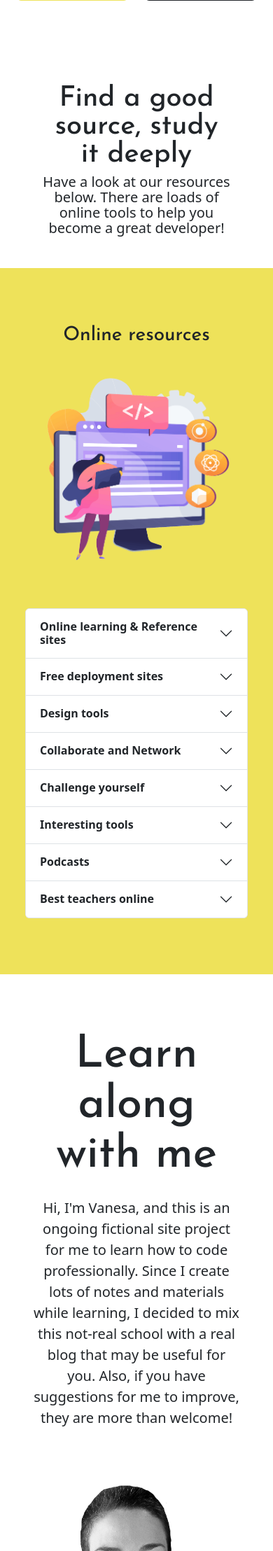
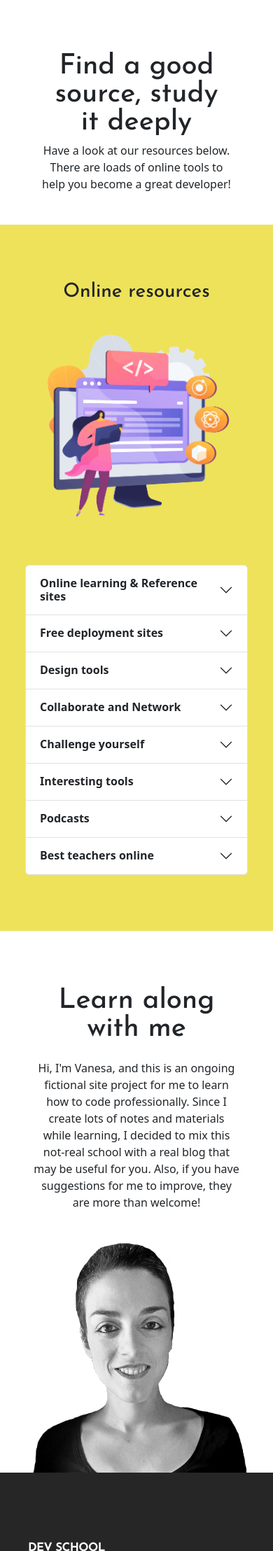
Before and after one commit to vanesascode/devschool-vanesascode, a Flask app: page / in a window 390 px wide. Shown: the part 4284-6500 px from the top of the page at 70% size. Run offline with Flask 3, Linux system fonts and the light colour scheme; some libraries are stand-ins or nearby versions.

Commit message:
working on fonts

```diff
--- a/api/static/responsive.css
+++ b/api/static/responsive.css
@@ -132,9 +132,10 @@
 
 @media (max-width: 576px) {
   .presentation-subtitle {
-    font-size: 20px;
-    font-weight: 500;
-    line-height: 1.1;
+    font-family: system-ui, -apple-system, "Segoe UI";
+    font-size: 16px;
+    font-weight: 400;
+    line-height: 24px;
     text-align: center;
   }
 }
@@ -156,6 +157,23 @@
   }
 }
 
+.subtitle {
+  font-size: 20px;
+  font-weight: 500;
+  line-height: 1.1;
+  text-align: center;
+}
+
+@media (max-width: 576px) {
+  .subtitle {
+    font-family: system-ui, -apple-system, "Segoe UI";
+    font-size: 16px;
+    font-weight: 400;
+    line-height: 24px;
+    text-align: center;
+  }
+}
+
 .topic-box-title {
   font-size: 25px;
 }
--- a/api/templates/school/blog-title.html
+++ b/api/templates/school/blog-title.html
@@ -3,14 +3,7 @@
   <div class="d-flex justify-content-center text-center flex-column">
     <p id="job" style="color: white">-</p>
     <h2 class="title">Click on a topic you want to start learning now:</h2>
-    <p
-      style="
-        font-size: 20px;
-        font-weight: 500;
-        line-height: 1.1;
-        text-align: center;
-      "
-    >
+    <p class="subtitle">
       Feel free to leave a comment if you have any questions or, even better,
       tell me how to improve!
     </p>
--- a/api/templates/school/hello.html
+++ b/api/templates/school/hello.html
@@ -1,13 +1,13 @@
 <div class="container">
   <div class="row d-flex align-items-center">
-    <!--CAROUSEL WHEN SCREEN BIG-->
+    <!--IMAGE WHEN SCREEN BIG-->
     <div class="d-none d-lg-block col-lg-5">
       <div class="d-flex justify-content-center">
         <img
           src="../static/devschool/me.png"
           alt="me"
           class="img-fluid"
-          style="height: 400px; max-width: 100%; object-fit: cover"
+          style="height: 350px; max-width: 100%; object-fit: cover"
         />
       </div>
     </div>
@@ -15,18 +15,8 @@
     <!--TEXT-->
 
     <div class="d-block col-lg-7 px-5">
-      <p
-        class="text-lg-start text-center mb-4"
-        style="
-          font-size: 65px;
-          font-family: 'Josefin Sans', sans-serif;
-          font-weight: 500;
-          line-height: 1.1;
-        "
-      >
-        Learn along with me
-      </p>
-      <p class="fs-5 mb-4 text-lg-start text-center">
+      <p class="text-lg-start text-center mb-4 title">Learn along with me</p>
+      <p class="subtitle mb-4 text-lg-start text-center">
         Hi, I'm Vanesa, and this is an ongoing fictional site project for me to
         learn how to code professionally. Since I create lots of notes and
         materials while learning, I decided to mix this not-real school with a
@@ -35,15 +25,15 @@
       </p>
     </div>
 
-    <!--CAROUSEL WHEN SCREEN SMALL-->
+    <!--IMAGE WHEN SCREEN SMALL-->
     <div
-      class="d-flex justify-content-center d-lg-none d-lx-none d-sm-block mx-auto mt-5"
+      class="d-flex justify-content-center d-lg-none d-lx-none d-sm-block mx-auto"
     >
       <img
         src="../static/devschool/me.png"
         alt="me"
         class="img-fluid"
-        style="height: 300px; width: 90%; object-fit: cover"
+        style="height: 350px"
       />
     </div>
   </div>
--- a/api/templates/school/resources-title.html
+++ b/api/templates/school/resources-title.html
@@ -3,14 +3,7 @@
   <div class="d-flex justify-content-center text-center flex-column">
     <p id="resources" style="color: white">-</p>
     <h2 class="title">Find a good source, study it deeply</h2>
-    <p
-      style="
-        font-size: 20px;
-        font-weight: 500;
-        line-height: 1.1;
-        text-align: center;
-      "
-    >
+    <p class="subtitle">
       Have a look at our resources below. There are loads of online tools to
       help you become a great developer!
     </p>
```
Also changed, not shown: api/templates/jobs/advice-title.html (+1 -8 lines), api/templates/jobs/jobs-title.html (+1 -8 lines), api/templates/jobs/personal-help.html (+1 -8 lines).
